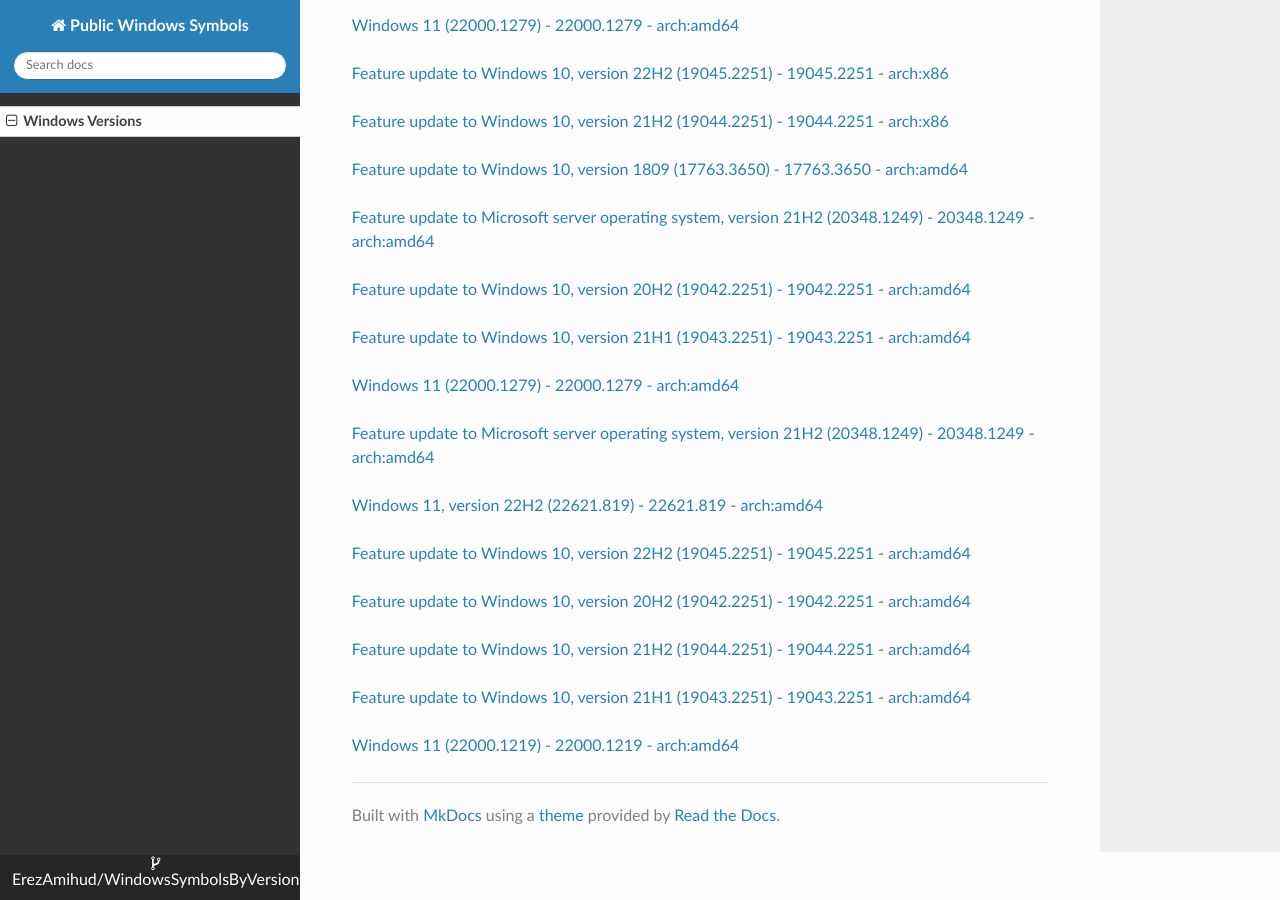
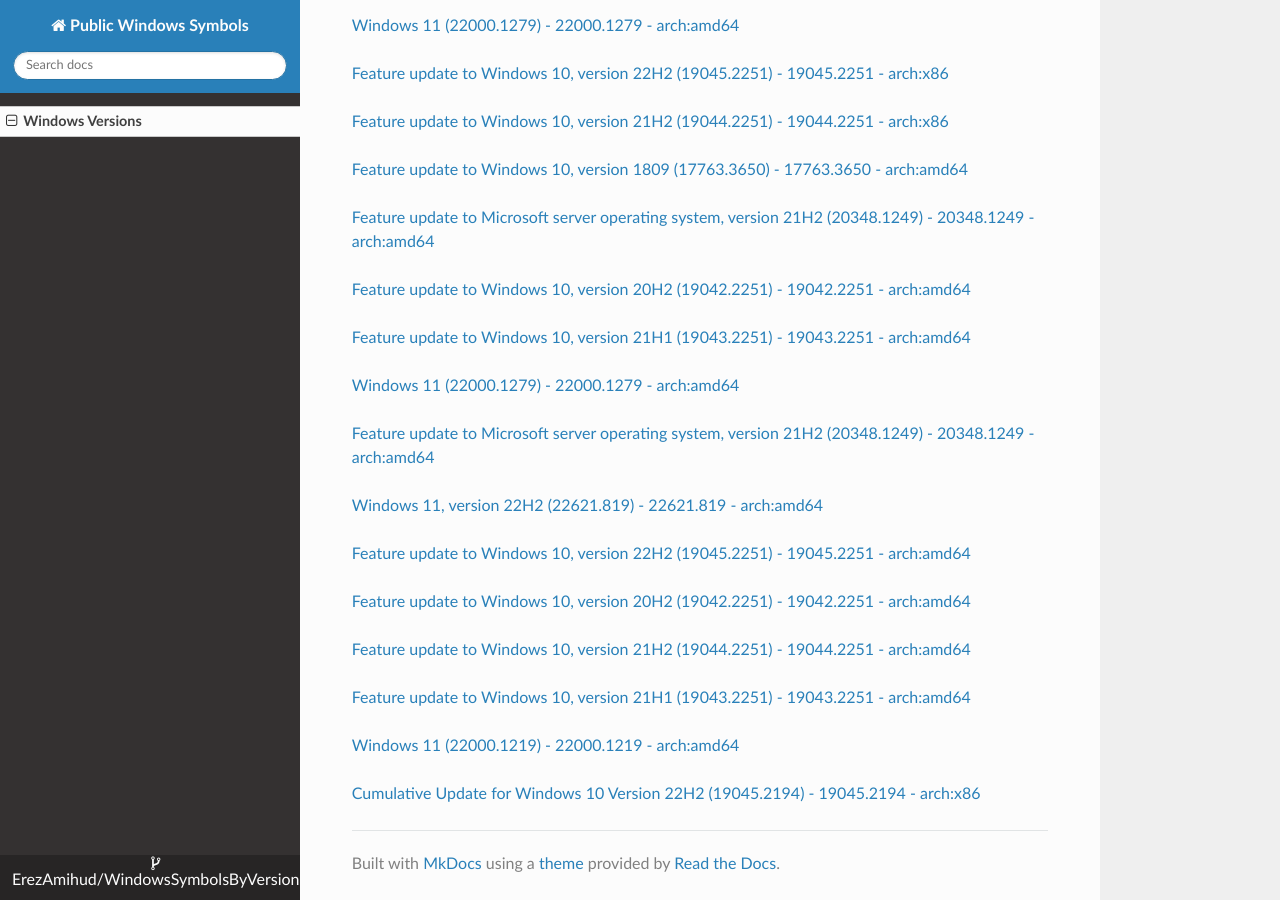
Before and after one commit to ErezAmihud/WindowsSymbolsByVersion, an MkDocs documentation site: the page built from docs/index.md, in a window 1280 px wide and 900 px high, scrolled down 46133 px. Built offline with MkDocs 1.6.1, drawn with Linux system fonts in a browser that asks for light colours; nearby versions of some CDN libraries.

Commit message:
Automated commit, add manifest for 3f57cd2b-48a7-406f-a1b4-9fb1eb55c26e

```diff
--- a/docs/index.md
+++ b/docs/index.md
@@ -2710,3 +2710,6 @@
 
 
 [Windows 11 (22000.1219) - 22000.1219 - arch:amd64](https://github.com/ErezAmihud/WindowsSymbolsByVersion/blob/main/manifests/cc246f69-8058-4501-bda1-47bfcf662a2c.manifest)
+
+
+[Cumulative Update for Windows 10 Version 22H2 (19045.2194) - 19045.2194 - arch:x86](https://github.com/ErezAmihud/WindowsSymbolsByVersion/blob/main/manifests/3f57cd2b-48a7-406f-a1b4-9fb1eb55c26e.manifest)
```
Also changed, not shown: process_builds.json (+1 -1 lines), 1 other file.
